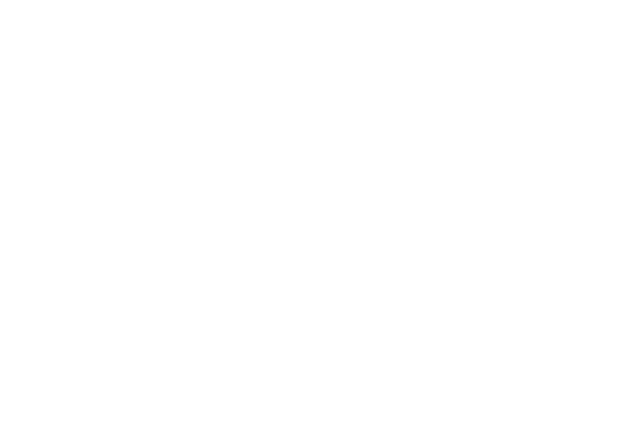
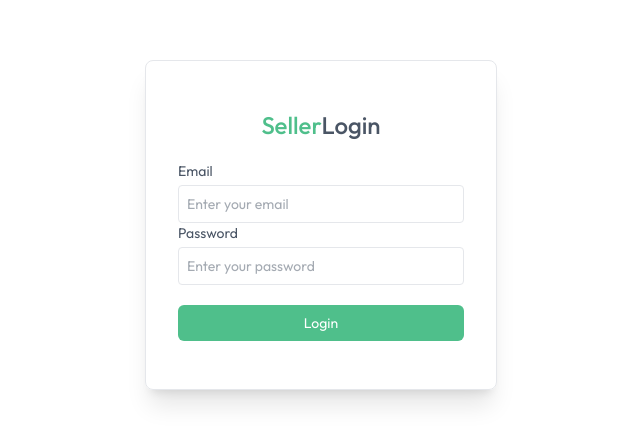
Before and after one commit to SaurabhTomer/GreenCart, a React (Vite) app: page /seller in a window 1280 px wide. Before the commit this address had no page. Shown: the part 175-618 px from the top of the page, without its empty margins (319-959 px from the left). Built offline with nearby package versions, Linux system fonts and the light colour scheme.

Commit message:
Add SellerLogin component and integrate into routing

```diff
--- a/src/App.jsx
+++ b/src/App.jsx
@@ -12,11 +12,12 @@
 import Cart from './pages/Cart'
 import AddAddress from './pages/AddAddress'
 import MyOrders from './pages/MyOrders'
+import SellerLogin from './components/seller/SellerLogin'
 
 const App = () => {
 
   const isSellerPath = useLocation().pathname.includes("seller")
-  const{showUserLogin} = useAppContext()
+  const{showUserLogin , isSeller} = useAppContext()
 
   return (
     <div>
@@ -35,6 +36,7 @@
           <Route path='/Cart' element={<Cart/>}/>
           <Route path='/add-address' element={<AddAddress/>}/>
           <Route path='/my-orders' element={<MyOrders/>}/>
+          <Route path='/seller' element={ isSeller ? null : <SellerLogin/> }/>
         </Routes>
       </div>
 
--- /dev/null
+++ b/src/components/seller/SellerLogin.jsx
@@ -0,0 +1,59 @@
+import React, { useEffect, useState } from "react";
+import { useAppContext } from "./../../context/AppContext";
+
+const SellerLogin = () => {
+  const { isSeller, setIsSeller, navigate } = useAppContext();
+  const [email, setEmail] = useState("");
+  const [password, setPassword] = useState("");
+
+  const onSubmitHandler = async (event) => {
+    event.preventdeafult();
+    setIsSeller(true);
+  };
+
+  useEffect(() => {
+    if (isSeller) {
+      navigate("/seller");
+    }
+  }, [isSeller]);
+
+  return (
+    !isSeller && (
+      <form
+        onSubmit={onSubmitHandler}
+        className="min-h-screen flex items-center text-sm text-gray-600"
+      >
+        <div
+          className="flex flex-col gap-5 m-auto items-start p-8 py-12 min-w-80 sm:min-w-88
+    rounded-lg shadow-xl border border-gray-200"
+        >
+          <p className="text-2xl font-medium m-auto">
+            <span className="text-primary">Seller</span>
+            Login
+          </p>
+          <div className="w-full">
+            <p>Email</p>
+            <input
+              type="email"
+              placeholder="Enter your email"
+              className="border border-gray-200 rounded w-full p-2 mt-1 outline-primary"
+              required
+            />
+            <p>Password</p>
+            <input
+              type="password"
+              placeholder="Enter your password"
+              className="border border-gray-200 rounded w-full p-2 mt-1 outline-primary"
+              required
+            />
+          </div>
+          <button className="bg-primary text-white w-full py-2 rounded-md cursor-pointer">
+            Login
+          </button>
+        </div>
+      </form>
+    )
+  );
+};
+
+export default SellerLogin;
```
